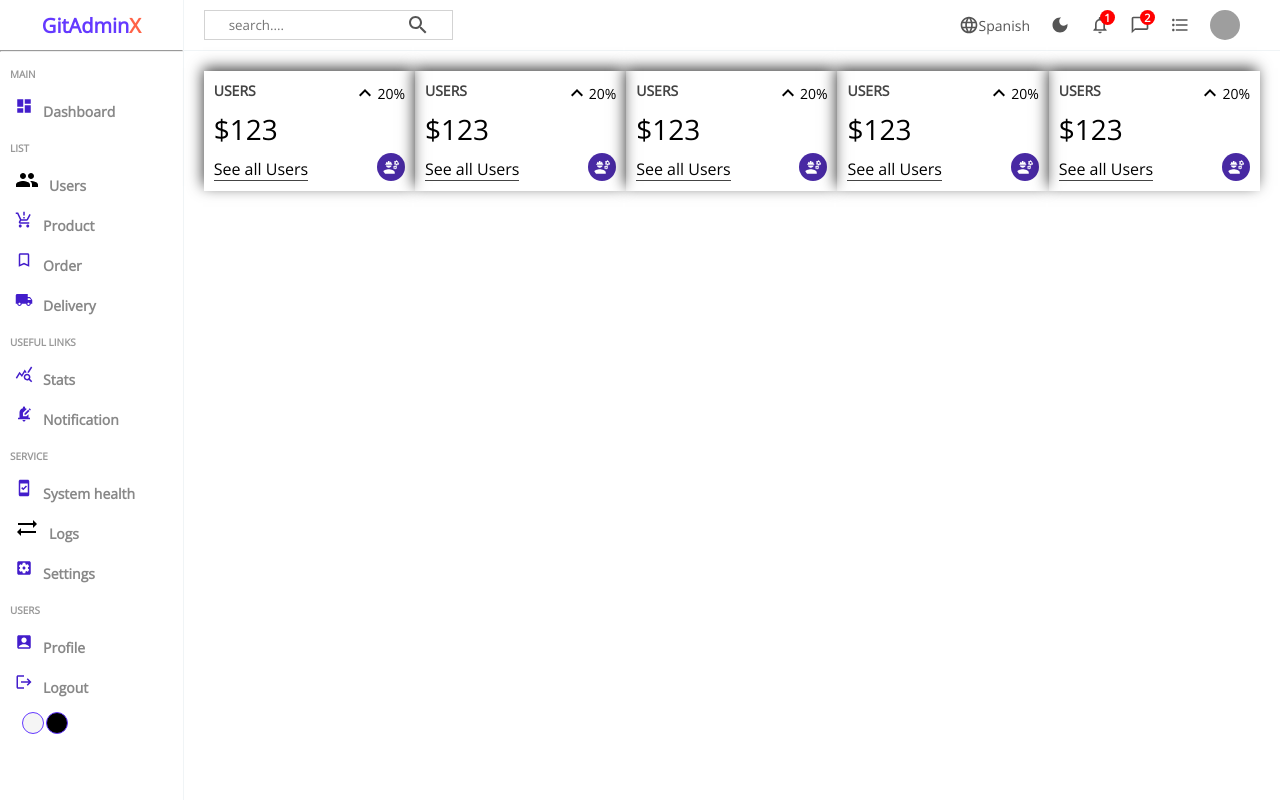
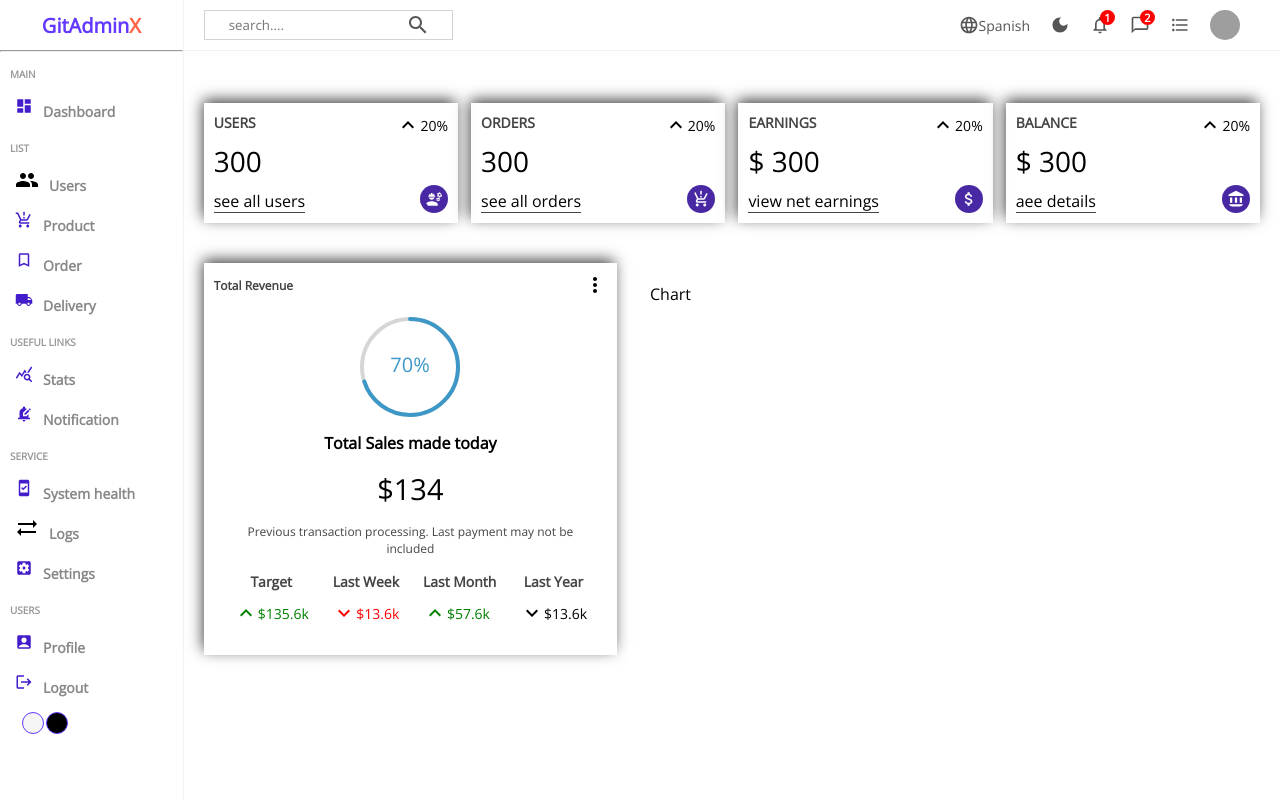
Before and after one commit to Fonyuygita/admin-dashboard-design, a React (Create React App) app: page / in a window 1280 px wide. Built offline with nearby package versions, Linux system fonts and the light colour scheme; grey boxes are pictures that could not be loaded.

Commit message:
feature component finished

```diff
--- a/package.json
+++ b/package.json
@@ -11,6 +11,7 @@
     "@testing-library/react": "^13.4.0",
     "@testing-library/user-event": "^13.5.0",
     "react": "^18.2.0",
+    "react-circular-progressbar": "^2.1.0",
     "react-dom": "^18.2.0",
     "react-router-dom": "^6.8.1",
     "react-scripts": "5.0.1",
--- /dev/null
+++ b/src/component/chart/Chart.jsx
@@ -0,0 +1,10 @@
+import React from 'react'
+import "./Chart.scss"
+
+const Chart = () => {
+  return (
+    <div className='chart'>Chart</div>
+  )
+}
+
+export default Chart
--- /dev/null
+++ b/src/component/chart/Chart.scss
@@ -0,0 +1,4 @@
+.chart{
+    flex: 3;
+
+}
--- /dev/null
+++ b/src/component/feature/Feature.jsx
@@ -0,0 +1,77 @@
+import React from "react";
+import "./Feature.scss";
+// mui icons
+
+import KeyboardArrowUpIcon from '@mui/icons-material/KeyboardArrowUp';
+import KeyboardArrowDownIcon from '@mui/icons-material/KeyboardArrowDown';
+
+// import circular progress bar
+
+import { CircularProgressbar } from "react-circular-progressbar";
+import "react-circular-progressbar/dist/styles.css";
+
+// mui icons
+
+import MoreVertIcon from "@mui/icons-material/MoreVert";
+
+const Feature = () => {
+  return (
+    <div className="feature">
+      <div className="top">
+        <h1>Total Revenue</h1>
+        <MoreVertIcon className="icon" />
+      </div>
+      <div className="bottom">
+        <div className="featuredChart">
+          <CircularProgressbar value={70} text={"70%"} strokeWidth={4} />
+        </div>
+        <p className="title">Total Sales made today</p>
+        <div className="amount">$134</div>
+        <p className="desc">
+          Previous transaction processing. Last payment may not be included{" "}
+        </p>
+        <div className="summary">
+        <div className="item">
+        <div className="itemTitle">Target</div>
+        <div className="itemResult positive">
+        <KeyboardArrowUpIcon className="icon"/>
+        <div className="resultAmount">$135.6k</div>
+
+        </div>
+        </div>
+
+        <div className="item">
+        <div className="itemTitle">Last Week</div>
+        <div className="itemResult negative">
+        <KeyboardArrowDownIcon className="icon"/>
+        <div className="resultAmount">$13.6k</div>
+
+       </div>
+        </div>
+
+
+        <div className="item">
+        <div className="itemTitle">Last Month</div>
+        <div className="itemResult positive">
+        <KeyboardArrowUpIcon className="icon"/>
+        <div className="resultAmount">$57.6k</div>
+
+        </div>
+        </div>
+
+        <div className="item">
+        <div className="itemTitle negative">Last Year</div>
+        <div className="itemResult">
+        <KeyboardArrowDownIcon className="icon"/>
+        <div className="resultAmount">$13.6k</div>
+
+       </div>
+        </div>
+
+        </div>
+      </div>
+    </div>
+  );
+};
+
+export default Feature;
--- /dev/null
+++ b/src/component/feature/Feature.scss
@@ -0,0 +1,84 @@
+.feature{
+    flex: 2;
+    -webkit-box-shadow: -2px -4px 14px -1px rgba(0,0,0,0.75);
+-moz-box-shadow: -2px -4px 14px -1px rgba(0,0,0,0.75);
+box-shadow: -2px -4px 14px -1px rgba(0,0,0,0.75);
+padding: 10px;
+transition: 1s all ease-in-out;
+
+&:hover{
+    margin-bottom: 2rem;
+    background-color: bisque;
+}
+
+
+.top{
+    display: flex;
+    align-items: center;
+    justify-content: space-between;
+    h1{
+        font-size: 12px;
+        color: #444;
+    }
+    .icon{
+        cursor: pointer;
+    }
+}
+
+.bottom{
+    padding: 20px;
+    display: flex;
+    flex-direction: column;
+    align-items: center;
+    justify-content: center;
+    gap: 15px;
+    .title{
+        font-weight: bolder;
+    }
+
+    .featuredChart{
+        width: 100px;
+        height: 100px;
+    }
+    .amount{
+        font-size: 29px;
+    }
+    .desc{
+        font-size: 12px;
+        color: #444;
+        text-align: center;
+    }
+
+    .summary{
+        display: flex;
+        width: 100%;
+        align-items: center;
+        justify-content: space-between;
+
+        .item{
+            text-align: center;
+
+            .itemTitle{
+                font-size: 14px;
+                color: #444;
+                font-weight: bolder;
+            }
+
+            .itemResult{
+                display: flex;
+                align-items: center;
+                margin-top: 10px;
+                font-size: 14px;
+
+                &.positive{
+                    color: green;
+                }
+
+                &.negative{
+                    color: red;
+                }
+            }
+        }
+    }
+}
+}
--- a/src/component/sidebar/Sidebar.scss
+++ b/src/component/sidebar/Sidebar.scss
@@ -48,8 +48,7 @@ background-color: white;
                 padding: 5px;
                 cursor: pointer;
                 &:hover{
-                    background-color: hsla(233, 87%, 31%, 0.874);
-                    color: #fff
+                    background-color: bisque;
                 }
 
                 span{
@@ -60,9 +59,6 @@ background-color: white;
                     margin-top: 11px;
                     cursor: pointer;
 
-                    &:hover{
-                        color: #fff;
-                    }
                 }
 
 
--- a/src/component/widgets/Widget.jsx
+++ b/src/component/widgets/Widget.jsx
@@ -5,21 +5,78 @@ import "./Widget.scss";
 // mui icons
 import ExpandLessIcon from "@mui/icons-material/ExpandLess";
 import EngineeringIcon from "@mui/icons-material/Engineering";
+import ProductionQuantityLimitsIcon from '@mui/icons-material/ProductionQuantityLimits';
+import AttachMoneyIcon from '@mui/icons-material/AttachMoney';
+import AccountBalanceIcon from '@mui/icons-material/AccountBalance';
 
-const Widget = () => {
+const Widget = ({type}) => {
+
+    // domy data
+
+    const amount=300;
+    const percentage=20;
+let  data;
+    // use switch- case to print our data
+
+    switch(type){
+case "user":
+    data={
+        title:"USERS",
+        isMoney:false,
+        link:"see all users",
+        icon:(<EngineeringIcon  className="icon"/>)
+    };
+    break;
+
+    case "order":
+    data={
+        title:"ORDERS",
+        isMoney:false,
+        link:"see all orders",
+        icon:(<ProductionQuantityLimitsIcon   className="icon"/>)
+    };
+    break;
+
+    case "earnings":
+        data={
+            title:"EARNINGS",
+            isMoney:true,
+            link:"view net earnings",
+            icon:(<AttachMoneyIcon className="icon"/>)
+        };
+        break;
+
+        case "balance":
+            data={
+                title:"BALANCE",
+                isMoney:true,
+                link:"aee details",
+                icon:(<AccountBalanceIcon className="icon"/>)
+            };
+            break;
+
+
+    default:
+        break;
+
+
+
+
+
+    }
   return (
     <div className="widget">
       <div className="left">
-        <span className="title">USERS</span>
-        <span className="counter">$123</span>
-        <div className="link">See all Users</div>
+        <span className="title">{data.title}</span>
+        <span className="counter">{data.isMoney && "$"} {amount}</span>
+        <div className="link">{data.link}</div>
       </div>
       <div className="right">
         <div className="percentage red">
-          <ExpandLessIcon />
-          20%
+         <ExpandLessIcon/>
+          {percentage}%
         </div>
-        <EngineeringIcon className="icon" />
+        {data.icon}
       </div>
     </div>
   );
--- a/src/component/widgets/Widget.scss
+++ b/src/component/widgets/Widget.scss
@@ -7,6 +7,13 @@
 -moz-box-shadow: -2px -4px 14px -1px rgba(0,0,0,0.75);
 box-shadow: -2px -4px 14px -1px rgba(0,0,0,0.75);
 height: 100px;
+transition: 1s all ease-in-out;
+
+&:hover{
+    margin-top: -1rem;
+    background-color: bisque;
+}
+
 
 .left, .right{
     display: flex;
@@ -28,6 +35,7 @@ height: 100px;
     .link{
         border-bottom: 1px solid #444;
         width: max-content;
+        cursor: pointer;
     }
 
     .percentage{
--- a/src/pages/home/Home.jsx
+++ b/src/pages/home/Home.jsx
@@ -1,4 +1,6 @@
 import React from 'react'
+import Chart from '../../component/chart/Chart'
+import Feature from '../../component/feature/Feature'
 import Navbar from '../../component/navbar/Navbar'
 import Sidebar from '../../component/sidebar/Sidebar'
 import Widget from '../../component/widgets/Widget'
@@ -13,12 +15,19 @@ const Home = () => {
     <div className="homeContainer">
     <Navbar/>
 <div className="widgets">
-<Widget/>
-<Widget/>
-<Widget/>
-<Widget/>
-<Widget/>
+<Widget type="user"/>
+<Widget type="order"/>
+<Widget type="earnings"/>
+<Widget type="balance"/>
 
+
+
+</div>
+
+<div className="chart">
+
+<Feature/>
+<Chart/>
 
 </div>
 
--- a/src/pages/home/Home.scss
+++ b/src/pages/home/Home.scss
@@ -6,7 +6,18 @@
     }
 
     .widgets{
+        margin-top: 2rem;
         display: flex;
+        padding: 20px;
+        gap: 13px;
+
+
+
+    }
+
+    .chart{
+        display: flex;
+        gap: 13px;
         padding: 20px;
 
 
```
Also changed, not shown: 1 other file (tests, documents, lock files or other folders).
